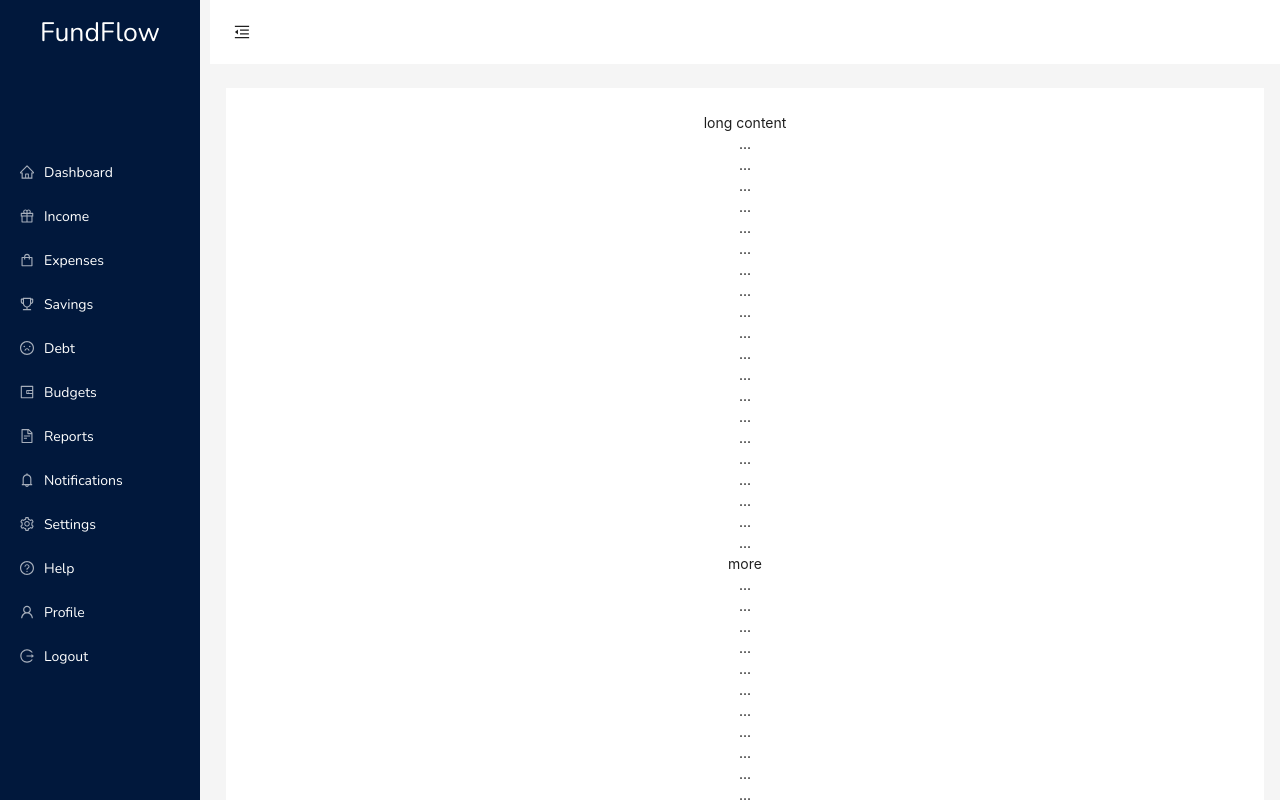
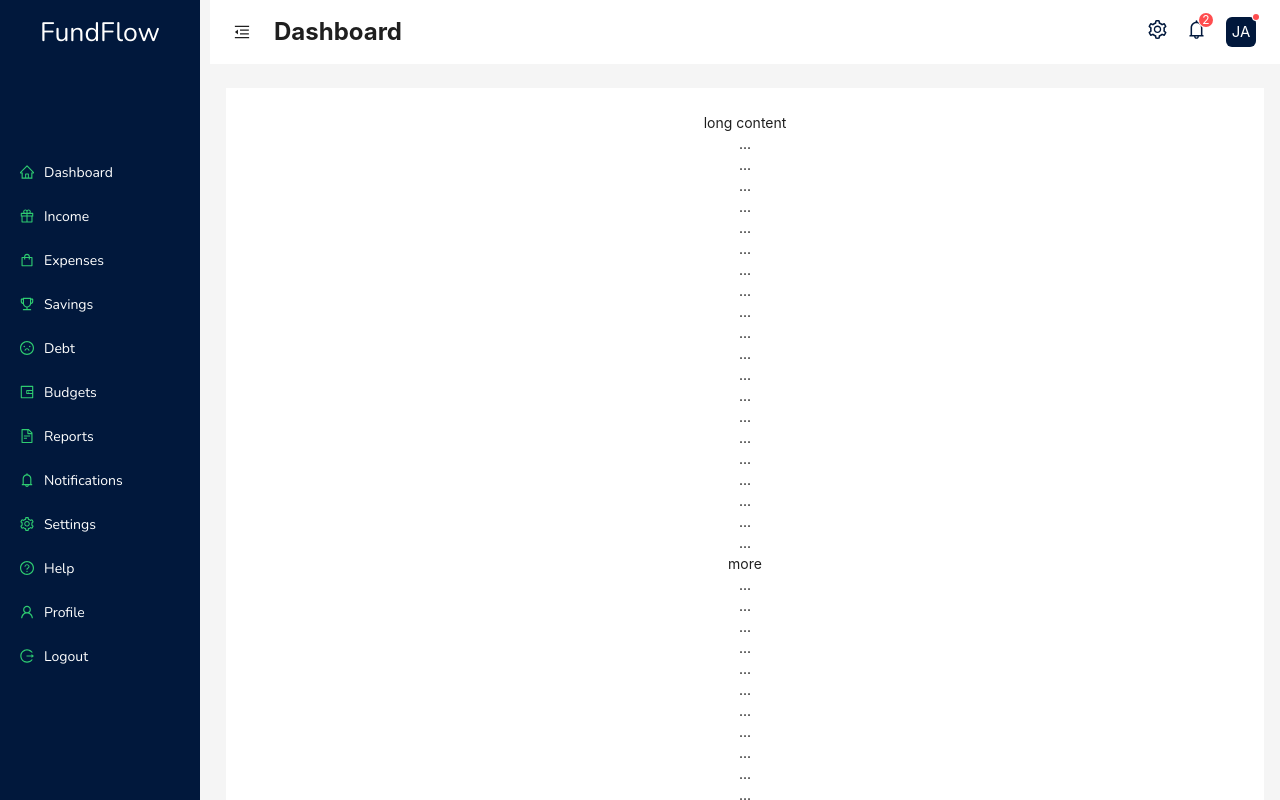
Before and after one commit to Jess-Zino/FundFlow, a React (Vite) app: page /dashboard in a window 1280 px wide. Shown: the top 800 px of the page. Built offline with nearby package versions, Linux system fonts and the light colour scheme; a web font is replaced by a local one.

Commit message:
Dashboard Header Template

```diff
--- a/src/App.css
+++ b/src/App.css
@@ -116,3 +116,6 @@ body{
 input::placeholder{
   color: #4e5861 !important;
 }
+.ant-menu-item-icon{
+color: #2ecc71 !important;
+}
--- /dev/null
+++ b/src/Components/DashboardHeader.jsx
@@ -0,0 +1,57 @@
+import {useLocation} from 'react-router-dom'
+import {Link} from 'react-router-dom'
+import { Layout, Button, Badge, Avatar } from 'antd';
+import {MenuFoldOutlined, MenuUnfoldOutlined,  BellOutlined, SettingOutlined} from '@ant-design/icons';
+import PropTypes from 'prop-types'
+const { Header } = Layout;
+const DashboardHeader = ({collapse, iscollapsed}) => {
+    const location = useLocation()
+    const currentPath = location.pathname;
+    const dashName = (str)=>{
+      const newstr = str.slice(1, str.length)
+      return newstr[0].toUpperCase() + newstr.slice(1)
+    }
+  return (
+    <Header className='p-0 bg-white flex flex-row justify-between pr-6'>
+        <div className='flex flex-row items-center'>
+        <Button
+            type="text"
+            icon={iscollapsed ? <MenuUnfoldOutlined className='text-[#01183c]' /> : <MenuFoldOutlined />}
+            onClick={collapse}
+            className='text-[16px] w-[64] p-[20px] rounded-none'
+            style={
+            {
+              width: 64,
+              height: 64,
+              }
+            }
+          />
+
+            <h1 className='text-[24px] font-bold '>{dashName(currentPath)}</h1>
+        </div>
+
+            <div className='flex flex-row justify-between gap-5 items-center'>
+            <Link to='/settings'>
+            <SettingOutlined className='text-[#01183c] text-[19px]'/>
+            </Link>
+            <Link to='/notifications'>
+            <Badge  count={2} className='text-[#1677ff]' size='small'>
+
+            <BellOutlined className='text-[#01183c] text-[19px] ' />
+
+            </Badge>
+            </Link>
+            <Badge dot>
+
+            <Avatar shape='square' size={{ xs: 30, sm: 30, md: 30, lg: 30, xl: 30, xxl: 40 }} style={{ backgroundColor: '#01183c', color: 'white' }}>JA</Avatar>
+            </Badge>
+            </div>
+        </Header>
+  )
+}
+
+export default DashboardHeader
+DashboardHeader.propTypes ={
+    collapse: PropTypes.func.isRequired,
+    iscollapsed: PropTypes.bool.isRequired,
+}
--- a/src/Components/SideNav.jsx
+++ b/src/Components/SideNav.jsx
@@ -1,5 +1,4 @@
 import {useNavigate} from 'react-router-dom'
-import {useLocation} from 'react-router-dom'
 import {UserOutlined,
         GiftOutlined,
         ShoppingOutlined,
@@ -7,7 +6,6 @@ TrophyOutlined,
         FrownOutlined,
         HomeOutlined,
         WalletOutlined,
-
         FileTextOutlined,
         BellOutlined,
         SettingOutlined,
@@ -17,12 +15,6 @@ FrownOutlined,
 import { Menu } from 'antd';
 const SideNav = () => {
     const navigate =  useNavigate()
-    const location = useLocation()
-    //const currentPath = location.pathname;
-    const dashName = (str)=>{
-      const newstr = str.slice(1, str.length)
-      return newstr[0].toUpperCase() + newstr.slice(1)
-    }
 
 
     const icons = [
@@ -41,7 +33,7 @@ const SideNav = () => {
     ];
     const items = icons.map((item) => ({
         key: `/${item.label.toLowerCase()}`,
-        icon: item.icon, // Accessing the icons array directly
+        icon: <span className='text-[#2ecc71]'>{item.icon}</span> , // Accessing the icons array directly
         label: <span className='text-white main-font'>{item.label}</span>,
       }));
   return (
@@ -49,6 +41,7 @@ const SideNav = () => {
       <Menu className=" bg-[#01183c] text-white"   mode="vertical" defaultSelectedKeys={['2']} items={items}   onClick={(item)=>{
             navigate(item.key)
         }}  theme='dark'/>
+
     </div>
   )
 }
--- a/src/Pages/Dashboard/Dashboard.jsx
+++ b/src/Pages/Dashboard/Dashboard.jsx
@@ -1,13 +1,17 @@
 import React, { useState } from 'react';
-import {MenuFoldOutlined, MenuUnfoldOutlined,LogoutOutlined} from '@ant-design/icons';
-import { Layout,  theme,Button } from 'antd';
+
+import { Layout,  theme } from 'antd';
 import SideNav from '../../Components/SideNav';
-const { Header, Content, Footer, Sider , } = Layout;
+import DashboardHeader from '../../Components/DashboardHeader';
+const { Content, Footer, Sider , } = Layout;
 const Dashboard = () => {
   const {
     token: { borderRadiusLG },
   } = theme.useToken();
    const [collapsed, setCollapsed] = useState(false);
+   const handleCollapse = () =>{
+      setCollapsed(!collapsed)
+   }
   return (
     <Layout hasSider className='bg-[f5f5f5]'>
       <Sider
@@ -30,20 +34,7 @@ const Dashboard = () => {
       </div>
       </Sider>
     <Layout className='ml-[10px] bg-[#f5f5f5]'>
-      <Header className='p-0 bg-white'>
-          <Button
-            type="text"
-            icon={collapsed ? <MenuUnfoldOutlined className='text-[#1677ff]' /> : <MenuFoldOutlined />}
-            onClick={() => setCollapsed(!collapsed)}
-            className='text-[16px] w-[64] p-[20px] rounded-none'
-            style={
-            {
-              width: 64,
-              height: 64,
-              }
-            }
-          />
-        </Header>
+      <DashboardHeader collapse={handleCollapse} iscollapsed={collapsed}/>
       <Content
         style={{
           margin: '24px 16px 0',
```
Lines whose indentation alone changed are shown as unchanged.
